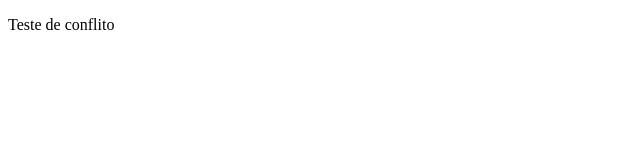
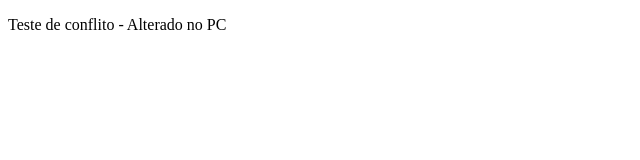
Before and after one commit to MatheusFDS/teste-conflito, a plain HTML site: page index.html in a window 1280 px wide. Shown: the whole page, without its empty margins (0-640 px from the left). Drawn offline with Linux system fonts and the light colour scheme.

Commit message:
Alteracoes pelo PC

```diff
--- a/index.html
+++ b/index.html
@@ -7,8 +7,6 @@
     <title>Aula de LDS</title>
 </head>
 <body>
-    <p>Teste de conflito
-
-    </p>
+    <p>Teste de conflito - Alterado no PC</p>
 </body>
 </html>
```
